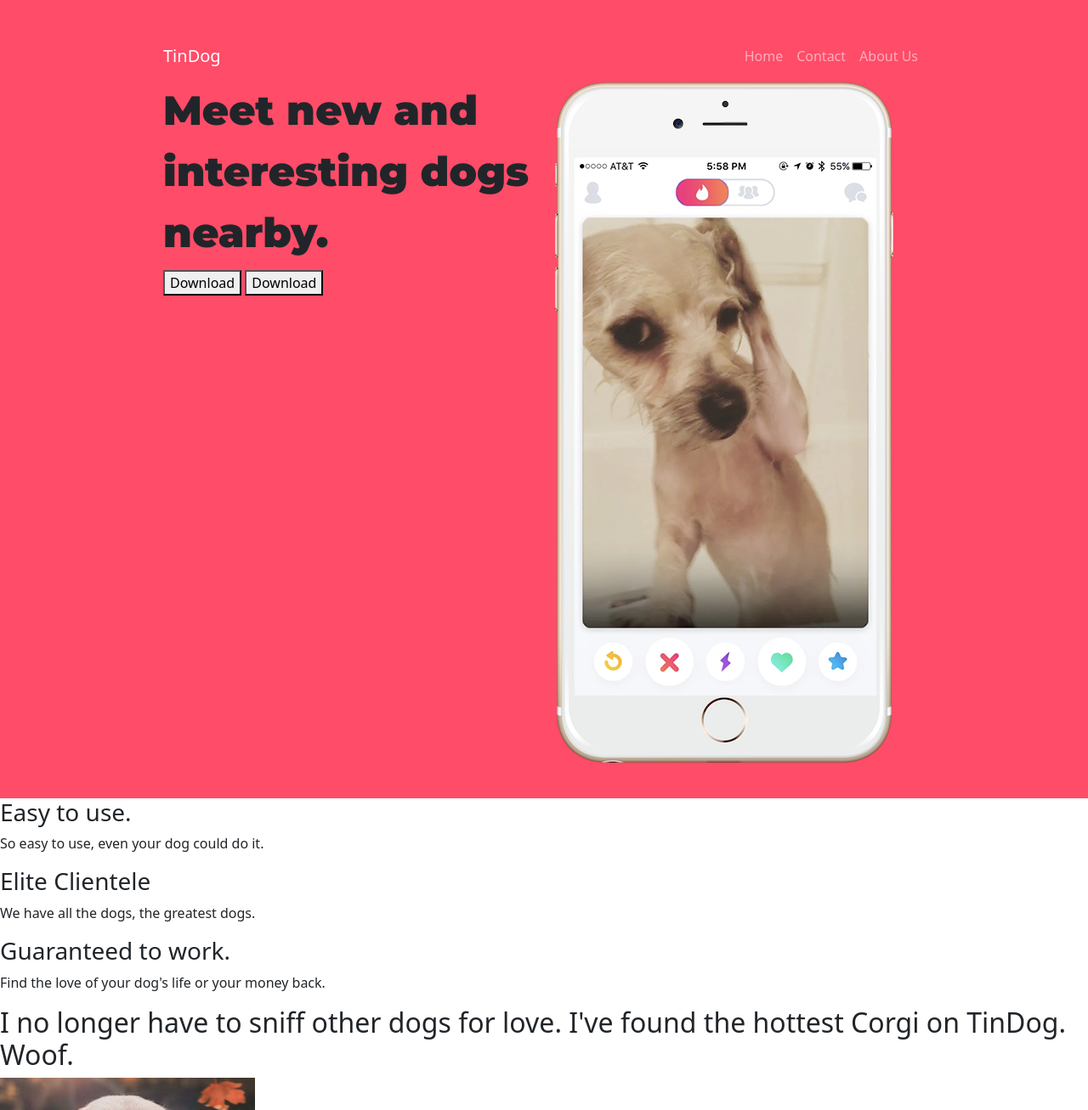
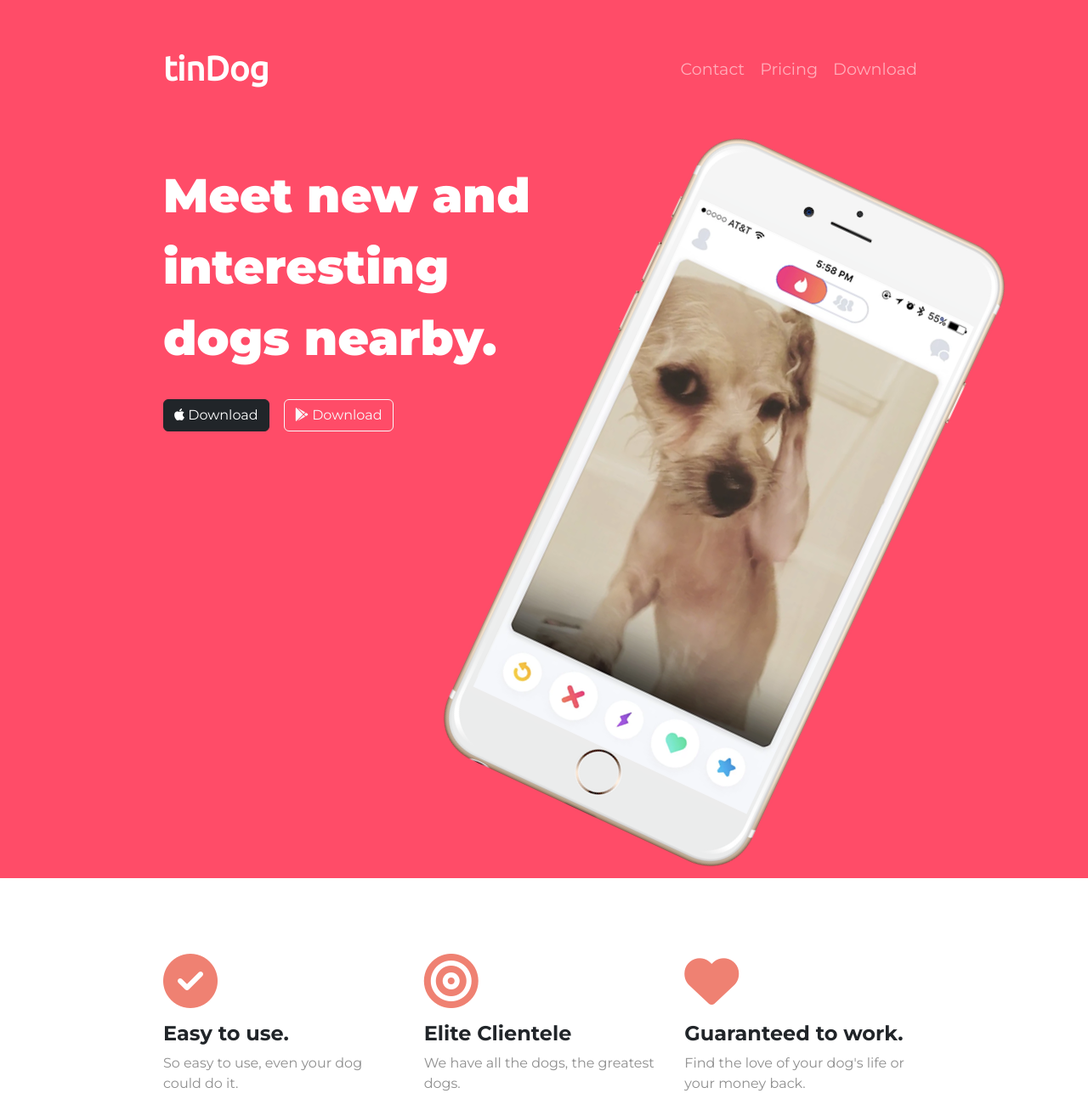
Before and after one commit to Babloo321/TinDog, a plain HTML site: page index.html in a window 1280 px wide. Shown: the top 1307 px of the page at 85% size. Drawn offline with nearby package versions, Linux system fonts and the light colour scheme.

Commit message:
styling using bootstrap and css3

```diff
--- a/css/design.css
+++ b/css/design.css
@@ -1,24 +1,68 @@
+body{
+    font-family: 'Montserrat', sans-serif;
+    font-weight: 400;
+}
 #title{
     background-color: #ff4c68;
+    color: #fff;
+}
+
+.navbar-brand{
+    font-family: 'Ubuntu', sans-serif;
+    font-weight: bold;
+    font-size: 2.5rem;
 }
 .container-fluid{
     padding:3% 15%;
 }
+.navbar{
+    padding-bottom:4.5rem;
+}
+.nav-item{
+    padding:0 1px;
+}
+.nav-link{
+    font-size: 1.2rem;
+}
 h1{
     font-family: 'Montserrat', sans-serif;
-    font-size: 3rem;
+    font-size: 3.5rem;
     line-height: 1.5;
-    /* color: #ffffff; */
+    font-weight: 900;
+}
+h3{
+    font-family: 'montserrat', sans-serif;
+    font-weight: 700;
+    font-size: 1.5rem;
+}
+p{
+    color: #8f8f8f;
+}
+/* download buttons */
+.downlod-button{
+    margin:5% 3% 5% 0;
+}
+
+/* rotate title-image */
+.title-image{
+    width: 60;
+    transform: rotate(25deg);
+}
+
+/*                              this section  for features                      */
+#features{
+   padding:7% 15%;
+}
+.feature-section{
+    text-align: center;
+    padding: 5%;
+}
 
 
+.icon{
+    color: #ef8172;
+    margin-bottom: 1rem;
 }
-/* .row{
-    padding-top: 5%;
-
+.icon:hover{
+    color: #ff4c68;;
 }
-.first-button{
-    background-color: black;
-    font-size: large;
-    text-decoration-color: aliceblue;
-    color: aliceblue;
-} */
--- a/index.html
+++ b/index.html
@@ -5,27 +5,29 @@
   <meta charset="utf-8">
   <!--this is title part-->
   <title>TinDog</title>
-  <!--this is title part-->
 
-  <!--this is for css section-->
+<!--this is for font-->
 <link rel="preconnect" href="https://fonts.googleapis.com">
 <link rel="preconnect" href="https://fonts.gstatic.com" crossorigin>
-<link href="https://fonts.googleapis.com/css2?family=Montserrat:wght@900&display=swap" rel="stylesheet">
-<!--this is for font-->
+<link href="https://fonts.googleapis.com/css2?family=Montserrat:wght@400;700;900&family=Ubuntu&display=swap" rel="stylesheet">
+
 
 <!--this is for bootstrap-->
   <link href="https://cdn.jsdelivr.net/npm/bootstrap@5.3.0-alpha1/dist/css/bootstrap.min.css"
   rel="stylesheet" integrity="sha384-GLhlTQ8iRABdZLl6O3oVMWSktQOp6b7In1Zl3/Jr59b6EGGoI1aFkw7cmDA6j6gD"
-  crossorigin="anonymous">    <!--this is for bootstrap-->
-<!--this is for bootstrap-->
+  crossorigin="anonymous">
 
-  <link rel="stylesheet" href="css/design.css"> <!--this is css part-->
+<!--this is for font-awesome-->
+<link rel="stylesheet" href="https://cdnjs.cloudflare.com/ajax/libs/font-awesome/6.3.0/css/all.min.css"
+integrity="sha512-SzlrxWUlpfuzQ+pcUCosxcglQRNAq/DZjVsC0lE40xsADsfeQoEypE+enwcOiGjk/bSuGGKHEyjSoQ1zVisanQ=="
+crossorigin="anonymous" referrerpolicy="no-referrer" />
+<!--this is css part-->
+  <link rel="stylesheet" href="css/design.css">
 
+   <!--this is for java script(for behaviour)-->
   <script src="https://cdn.jsdelivr.net/npm/bootstrap@5.3.0-alpha1/dist/js/bootstrap.bundle.min.js"
   integrity="sha384-w76AqPfDkMBDXo30jS1Sgez6pr3x5MlQ1ZAGC+nuZB+EYdgRZgiwxhTBTkF7CXvN"
-  crossorigin="anonymous"></script>    <!--this is for java script(for behaviour)-->
-
-
+  crossorigin="anonymous"></script>
 </head>
 
 <body>
@@ -34,7 +36,7 @@
     <div class="container-fluid">
     <!-- Nav Bar -->
     <nav class="navbar navbar-expand-lg navbar-dark">
-        <a class="navbar-brand" href="">TinDog</a>
+        <a class="navbar-brand" href="">tinDog</a>
          <button class="navbar-toggler" type="button" data-bs-toggle="collapse" data-bs-target="#navbarTogglerDemo01" aria-controls="navbarTogglerDemo01" aria-expanded="false" aria-label="Toggle navigation">
           <span class="navbar-toggler-icon"></span>
         </button>
@@ -43,15 +45,15 @@
 
         <ul class="navbar-nav ms-auto">
             <li class="nav-item">
-                <a class="nav-link" href="">Home</a>
-            </li>
-
-            <li class="nav-item">
                 <a class="nav-link" href="">Contact</a>
             </li>
 
             <li class="nav-item">
-                <a class="nav-link" href="">About Us</a>
+                <a class="nav-link" href="">Pricing</a>
+            </li>
+
+            <li class="nav-item">
+                <a class="nav-link" href="">Download</a>
             </li>
         </ul>
         </div>
@@ -62,15 +64,12 @@
 <div class="row">
     <div class="col-lg-6">
       <h1>Meet new and interesting dogs nearby.</h1>
-      <button class="first-button"type="button">Download</button>
-    <!-- in this class is self define  -->
-      <button type="button">
-
-        Download</button>
+      <button type="button" class="btn btn-dark downlod-button"><i class="fa-brands fa-apple"></i> Download</button>
+      <button type="button" class="btn btn-outline-light downlod-button"><i class="fa-brands fa-google-play"></i> Download</button>
     </div>
 
     <div class="col-lg-6">
-      <img src="./image/iphone6.png" alt="iphone-mockup">
+      <img class="title-image" src="./image/iphone6.png" alt="iphone-mockup">
     </div>
 </div>
 </div>
@@ -80,16 +79,25 @@
   <!-- Features -->
 
   <section id="features">
+<div class="row">
 
+<div class="feature-secion col-lg-4">
+  <i class="icon fa-solid fa-circle-check fa-4x"></i>
 <h3>Easy to use.</h3>
 <p>So easy to use, even your dog could do it.</p>
+</div>
 
+<div class="feature-secion col-lg-4">
+  <i class="icon fa-solid fa-bullseye fa-4x"></i>
 <h3>Elite Clientele</h3>
 <p>We have all the dogs, the greatest dogs.</p>
-
+</div>
+<div class="feature-secion col-lg-4">
+  <i class="icon fa-solid fa-heart fa-4x"></i>
 <h3>Guaranteed to work.</h3>
-    <p>Find the love of your dog's life or your money back.</p>
-
+<p >Find the love of your dog's life or your money back.</p>
+</div>
+</div>
 </section>
 
 
```
Lines whose indentation alone changed are shown as unchanged.
